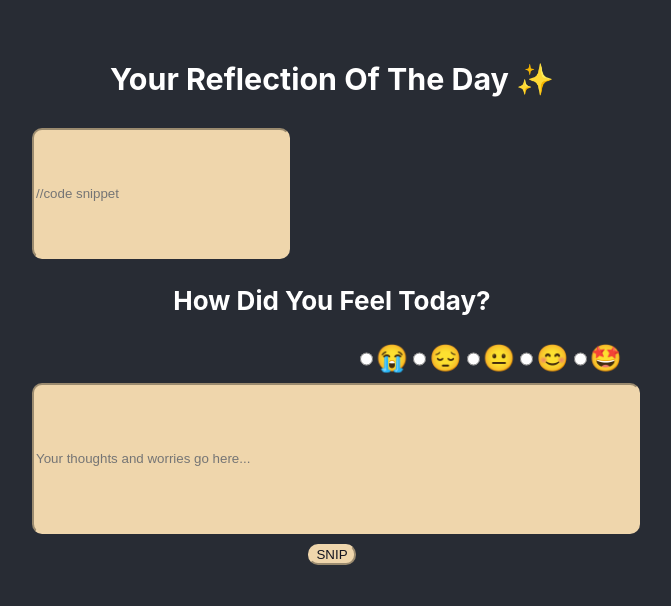
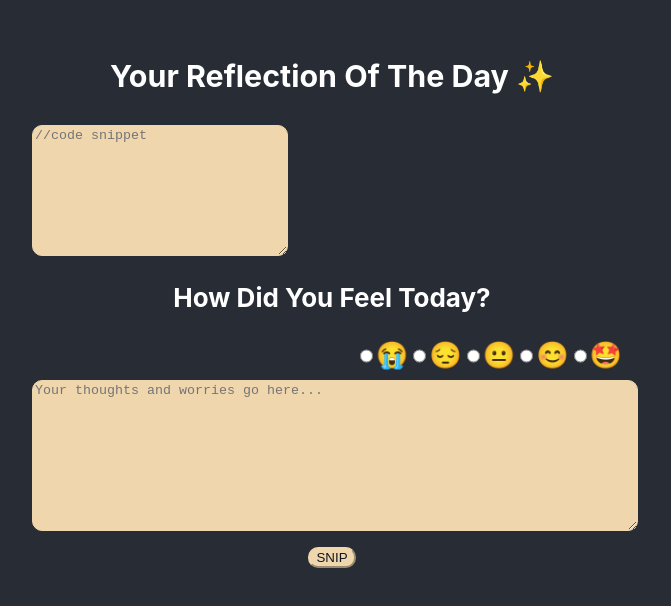
Before and after one commit to SchoolOfCode/national-project-week-nodemon_in_the_deatails, a React (Create React App) app in the folder project-week/: page / in a window 1280 px wide. Shown: the part 102-708 px from the top of the page, without its empty margins (308-979 px from the left). Built offline with nearby package versions, Linux system fonts and the light colour scheme.

Commit message:
Make the input fields able to be multiline

```diff
--- a/project-week/src/Components/CreatePost/CreatePost.js
+++ b/project-week/src/Components/CreatePost/CreatePost.js
@@ -63,6 +63,7 @@ export default function CreatePost() {
     borderColor: "#EFD6AC",
     display: "flex",
     justifyContent: "flex-start",
+    overflowWrap: "break-word",
   };
 
   const reflectionStyle = {
@@ -71,6 +72,8 @@ export default function CreatePost() {
     height: "145px",
     width: "600px",
     borderColor: "#EFD6AC",
+    overflowWrap: "break-word",
+    display: "inline",
   };
 
   const radioButtonStyle = {
--- a/project-week/src/Components/Global/InputField/InputField.js
+++ b/project-week/src/Components/Global/InputField/InputField.js
@@ -1,12 +1,12 @@
 export default function InputField({ getTextValue, style, placeholder }) {
   return (
     <div style={{ width: "600px" }}>
-      <input
+      <textarea
         type="text"
         onChange={getTextValue}
         style={style}
         placeholder={placeholder}
-      ></input>
+      ></textarea>
     </div>
   );
 }
```
